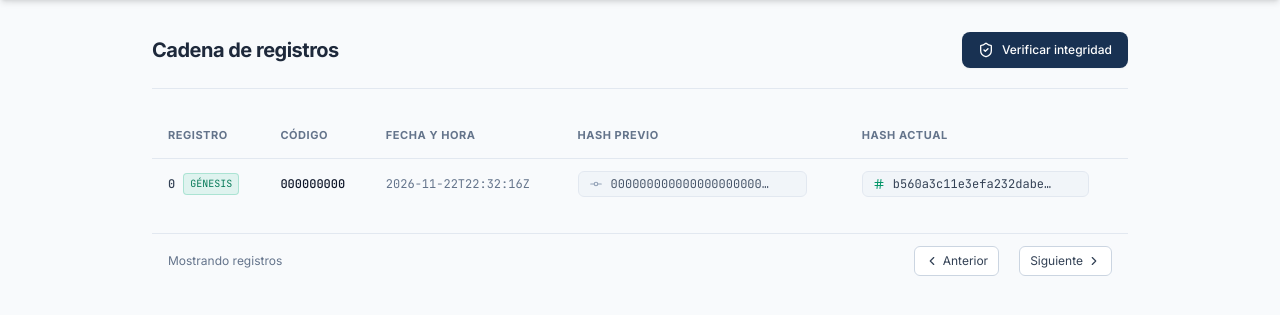
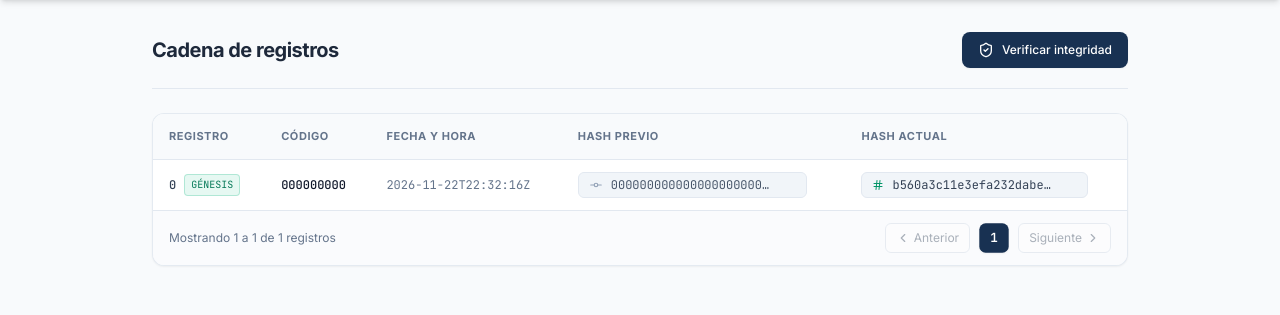
Before and after one commit to Ramon-GG/Proyecto_Hash, a Flask app: page /cadena in a window 1280 px wide. Shown: the part 89-404 px from the top of the page. Run offline with Flask 3, Linux system fonts and the light colour scheme; data comes from the database, SQL or seed files in the repository; some libraries are stand-ins or nearby versions.

Commit message:
Ya funciona

```diff
--- a/web/templates/cadena.html
+++ b/web/templates/cadena.html
@@ -11,7 +11,6 @@ contenido %}
       >
         Cadena de registros
       </h2>
-      </p>
     </div>
 
     <form method="get" action="{{ url_for('web.cadena') }}">
@@ -62,6 +61,10 @@ contenido %}
   </div>
   {% endif %} {% endif %}
 
+  <!-- Tarjeta contenedora de tabla y paginación -->
+  <div
+    class="rounded-xl border border-slate-200/90 dark:border-zinc-800/90 bg-white dark:bg-[#0c0c0e] shadow-sm overflow-hidden interactive-card"
+  >
     <div class="overflow-x-auto">
       <table id="tablax" class="w-full text-left border-collapse">
         <thead>
@@ -170,9 +173,12 @@ contenido %}
         <button
           type="button"
           id="btn-prev"
-          class="inline-flex items-center gap-1 px-2.5 py-1.5 rounded-md border border-slate-300 dark:border-zinc-800 bg-white dark:bg-zinc-900 text-slate-700 dark:text-zinc-300 hover:bg-slate-100 dark:hover:bg-zinc-800 active:scale-95 disabled:opacity-40 disabled:pointer-events-none transition-all"
+          class="group inline-flex items-center gap-1 px-2.5 py-1.5 rounded-md border border-slate-300 dark:border-zinc-800 bg-white dark:bg-zinc-900 text-slate-700 dark:text-zinc-300 hover:bg-slate-100 dark:hover:bg-zinc-800 hover:-translate-y-0.5 active:scale-95 disabled:opacity-40 disabled:pointer-events-none transition-all duration-200"
         >
-          <i data-lucide="chevron-left" class="w-3.5 h-3.5"></i>
+          <i
+            data-lucide="chevron-left"
+            class="w-3.5 h-3.5 transition-transform duration-200 group-hover:-translate-x-0.5"
+          ></i>
           Anterior
         </button>
         <div
@@ -182,10 +188,13 @@ contenido %}
         <button
           type="button"
           id="btn-next"
-          class="inline-flex items-center gap-1 px-2.5 py-1.5 rounded-md border border-slate-300 dark:border-zinc-800 bg-white dark:bg-zinc-900 text-slate-700 dark:text-zinc-300 hover:bg-slate-100 dark:hover:bg-zinc-800 active:scale-95 disabled:opacity-40 disabled:pointer-events-none transition-all"
+          class="group inline-flex items-center gap-1 px-2.5 py-1.5 rounded-md border border-slate-300 dark:border-zinc-800 bg-white dark:bg-zinc-900 text-slate-700 dark:text-zinc-300 hover:bg-slate-100 dark:hover:bg-zinc-800 hover:-translate-y-0.5 active:scale-95 disabled:opacity-40 disabled:pointer-events-none transition-all duration-200"
         >
           Siguiente
-          <i data-lucide="chevron-right" class="w-3.5 h-3.5"></i>
+          <i
+            data-lucide="chevron-right"
+            class="w-3.5 h-3.5 transition-transform duration-200 group-hover:translate-x-0.5"
+          ></i>
         </button>
       </div>
     </div>
@@ -215,7 +224,6 @@ contenido %}
       });
     });
 
-    const buscador = document.getElementById("buscador-tabla");
     const filasOriginales = Array.from(
       document.querySelectorAll(".fila-bloque"),
     );
@@ -224,20 +232,20 @@ contenido %}
     const btnPrevPage = document.getElementById("btn-prev");
     const btnNextPage = document.getElementById("btn-next");
 
-    const filasPorPagina = 8;
+    const filasPorPagina = 10;
     let paginaActual = 1;
-    let filasFiltradas = [...filasOriginales];
 
     function renderizarTabla() {
-      const total = filasFiltradas.length;
+      const total = filasOriginales.length;
       const totalPaginas = Math.max(1, Math.ceil(total / filasPorPagina));
       if (paginaActual > totalPaginas) paginaActual = totalPaginas;
 
       const inicio = (paginaActual - 1) * filasPorPagina;
       const fin = inicio + filasPorPagina;
 
-      filasOriginales.forEach((f) => (f.style.display = "none"));
-      filasFiltradas.slice(inicio, fin).forEach((f) => (f.style.display = ""));
+      filasOriginales.forEach((f, idx) => {
+        f.style.display = idx >= inicio && idx < fin ? "" : "none";
+      });
 
       const mostrandoInicio = total === 0 ? 0 : inicio + 1;
       const mostrandoFin = Math.min(fin, total);
@@ -254,7 +262,7 @@ contenido %}
         btn.className =
           i === paginaActual
             ? "w-7 h-7 rounded-md bg-[#183152] dark:bg-zinc-100 text-white dark:text-zinc-950 font-semibold text-xs shadow-sm scale-105 transition-all"
-            : "w-7 h-7 rounded-md border border-slate-300 dark:border-zinc-800 bg-white dark:bg-zinc-900/60 text-slate-600 dark:text-zinc-400 hover:bg-slate-100 dark:hover:bg-zinc-800 active:scale-95 text-xs transition-all";
+            : "w-7 h-7 rounded-md border border-slate-300 dark:border-zinc-800 bg-white dark:bg-zinc-900/60 text-slate-600 dark:text-zinc-400 hover:bg-slate-100 dark:hover:bg-zinc-800 hover:-translate-y-0.5 active:scale-95 text-xs transition-all";
         btn.addEventListener("click", () => {
           paginaActual = i;
           renderizarTabla();
@@ -263,24 +271,22 @@ contenido %}
       }
     }
 
-    buscador.addEventListener("input", (e) => {
-      const q = e.target.value.toLowerCase().trim();
-      filasFiltradas = filasOriginales.filter((fila) =>
-        fila.textContent.toLowerCase().includes(q),
-      );
-      paginaActual = 1;
-      renderizarTabla();
-    });
-
     btnPrevPage.addEventListener("click", () => {
       if (paginaActual > 1) {
         paginaActual--;
         renderizarTabla();
       }
     });
+
     btnNextPage.addEventListener("click", () => {
-      paginaActual++;
-      renderizarTabla();
+      const totalPaginas = Math.max(
+        1,
+        Math.ceil(filasOriginales.length / filasPorPagina),
+      );
+      if (paginaActual < totalPaginas) {
+        paginaActual++;
+        renderizarTabla();
+      }
     });
 
     renderizarTabla();
```
